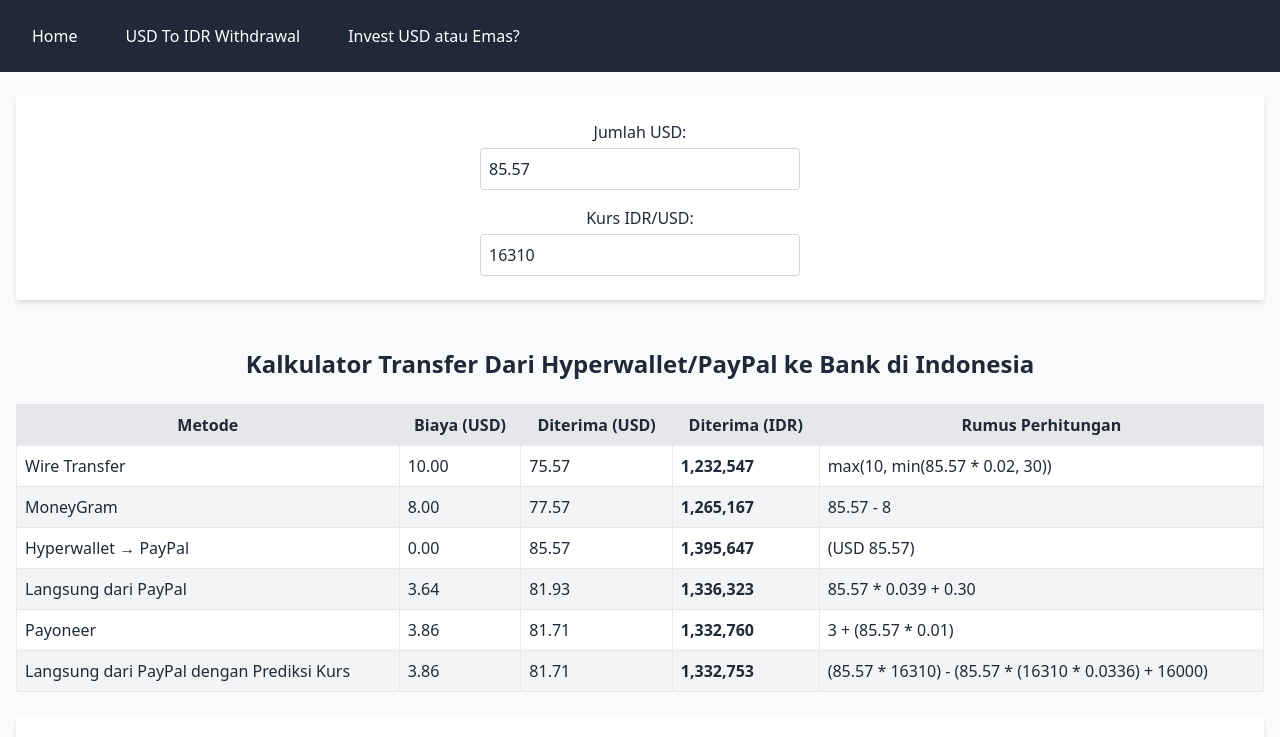
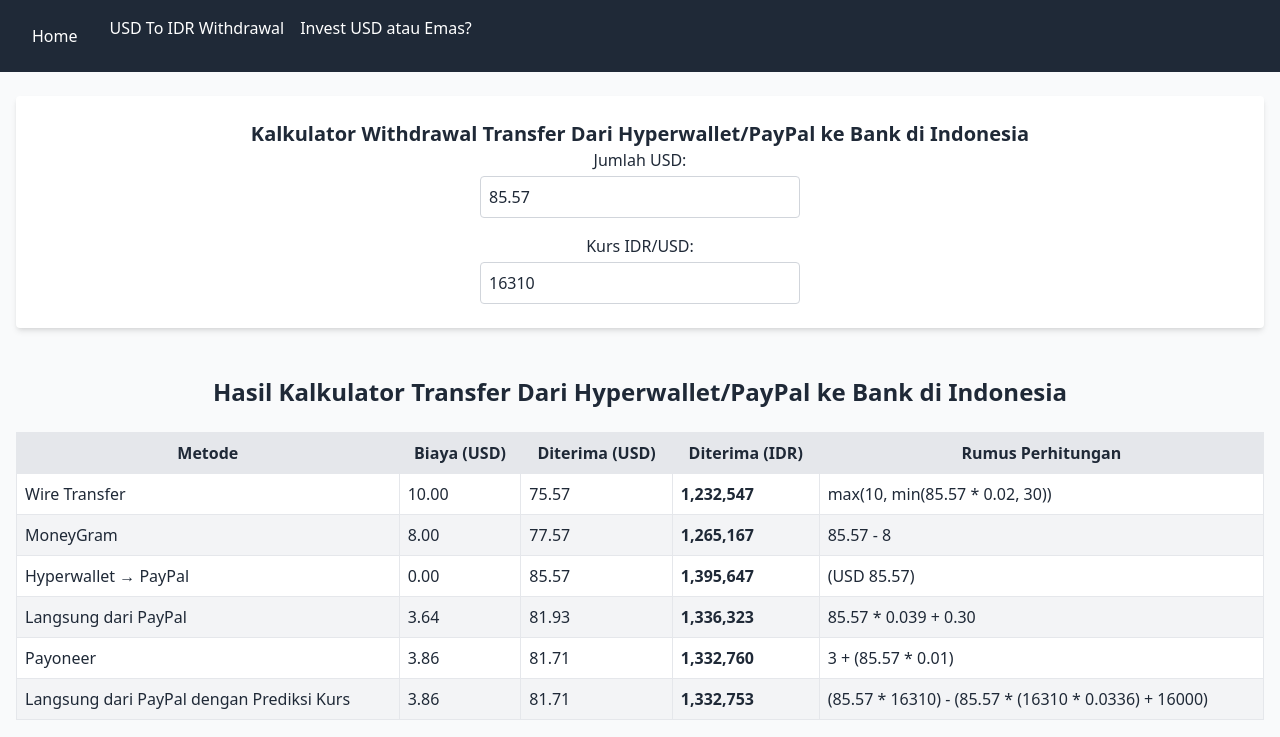
Before and after one commit to roywikan/calculator, a plain HTML site: page USD-withdrawal-fees-calculator.html in a window 1280 px wide. Shown: the top 737 px of the page. Drawn offline with nearby package versions, Linux system fonts and the light colour scheme.

Commit message:
Update USD-withdrawal-fees-calculator.html

```diff
--- a/USD-withdrawal-fees-calculator.html
+++ b/USD-withdrawal-fees-calculator.html
@@ -42,28 +42,35 @@
 <body class="bg-gray-50 text-gray-800">
   <!-- Header & Navigasi -->
 
-  <header class="sticky top-0 flex justify-between items-center p-4 bg-gray-800 text-white relative">
-
-    <!-- Hamburger Menu untuk mobile -->
-    <div id="hamburger" class="cursor-pointer md:hidden" onclick="toggleMenu()">
-      <div class="w-6 h-0.5 bg-white mb-1"></div>
-      <div class="w-6 h-0.5 bg-white mb-1"></div>
-      <div class="w-6 h-0.5 bg-white"></div>
-    </div>
-    <!-- Menu Navigasi -->
-    <nav id="menu" class="hidden md:flex md:space-x-4 absolute md:static left-0 top-full w-full md:w-auto bg-gray-800">
-        <a href="/home" class="block px-4 py-2 hover:bg-gray-700">Home</a>
-            <a href="/USD-withdrawal-fees-calculator.html" class="block px-4 py-2 hover:bg-gray-700">USD To IDR Withdrawal</a>
-            <a href="/pilih-USD-dollar-atau-emas.html" class="block px-4 py-2 hover:bg-gray-700">Invest USD atau Emas?</a>
 
 
-      <!-- Tambahkan link lain jika diperlukan -->
-    </nav>
-  </header>
+
+    <header class="sticky top-0 flex bg-gray-800 text-white py-4">
+        <div class="container mx-auto flex justify-between items-center px-4">
+            <button id="menu-btn" class="md:hidden text-white">☰</button>
+            <nav id="menu" class="hidden md:flex space-x-4">
+                <!-- a href="#hero" class="hover:underline">Beranda</a -->
+                <!-- a href="#result" class="hover:underline">Hasil</a -->
+
+        <a href="/" class="block px-4 py-2 hover:bg-gray-700">Home</a>
+            <a href="/USD-withdrawal-fees-calculator.html" class="hover:underline">USD To IDR Withdrawal</a>
+            <a href="/pilih-USD-dollar-atau-emas.html" class="hover:underline">Invest USD atau Emas?</a>
+
+
+            </nav>
+        </div>
+    </header>
+
+
+
+
+
 
   <!-- Hero Section -->
   <section class="container mx-auto px-4 py-6">
     <div class="bg-white shadow-md rounded p-6 text-center">
+      <h1 class="text-xl font-bold">Kalkulator Withdrawal Transfer Dari Hyperwallet/PayPal ke Bank di Indonesia</h1>
+
       <label class="block mb-4">
         Jumlah USD:
         <input type="number" id="amount" value="85.57" oninput="calculate()" class="mt-1 block w-full max-w-xs mx-auto p-2 border border-gray-300 rounded">
@@ -77,7 +84,7 @@
 
   <!-- Tabel Kalkulator -->
   <section class="container mx-auto px-4">
-    <h2 class="text-2xl font-semibold text-center my-6">Kalkulator Transfer Dari Hyperwallet/PayPal ke Bank di Indonesia</h2>
+    <h2 class="text-2xl font-semibold text-center my-6">Hasil Kalkulator Transfer Dari Hyperwallet/PayPal ke Bank di Indonesia</h2>
     <div class="overflow-x-auto">
       <table class="min-w-full border-collapse">
         <thead class="bg-gray-200">
```
